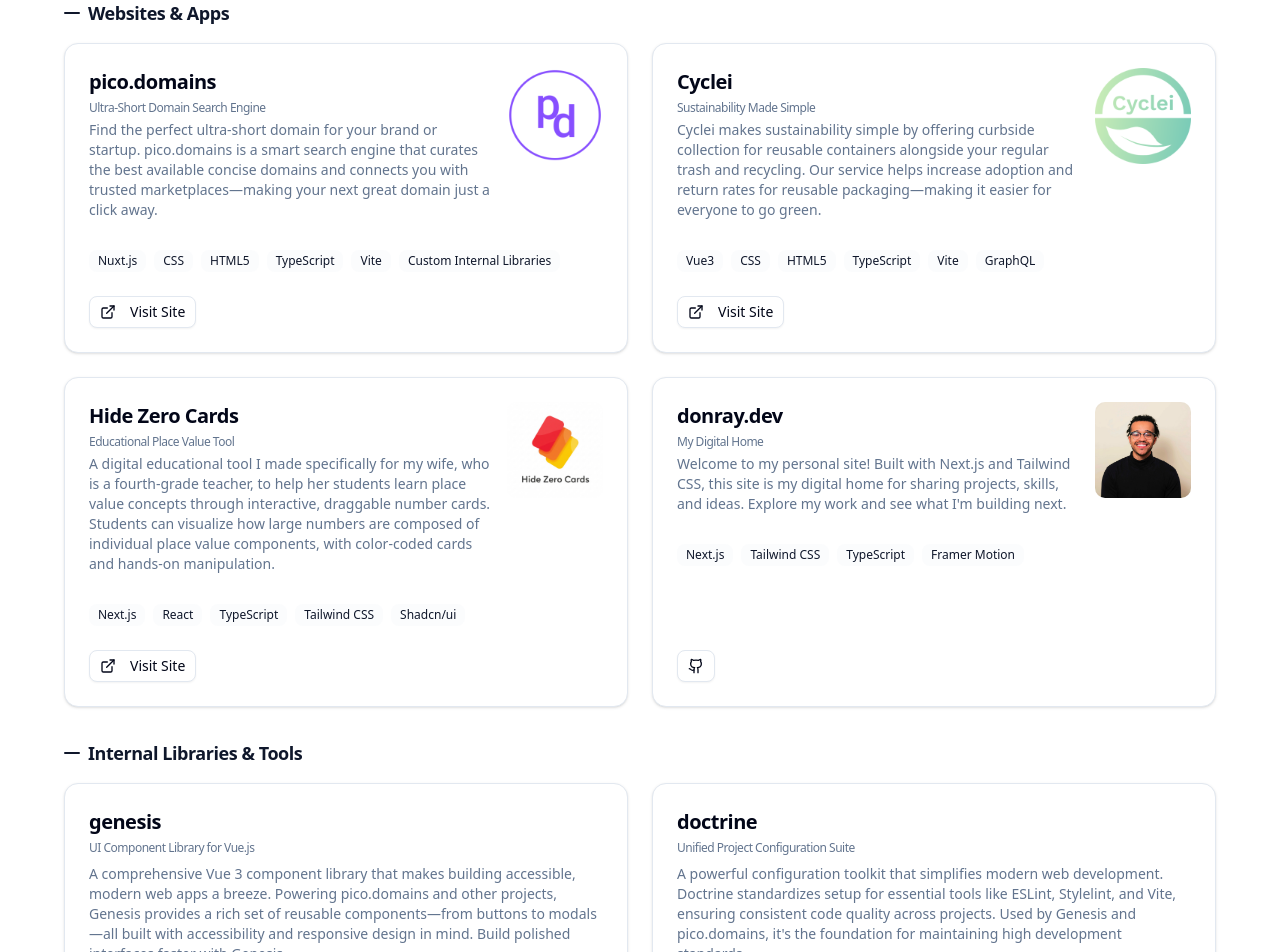
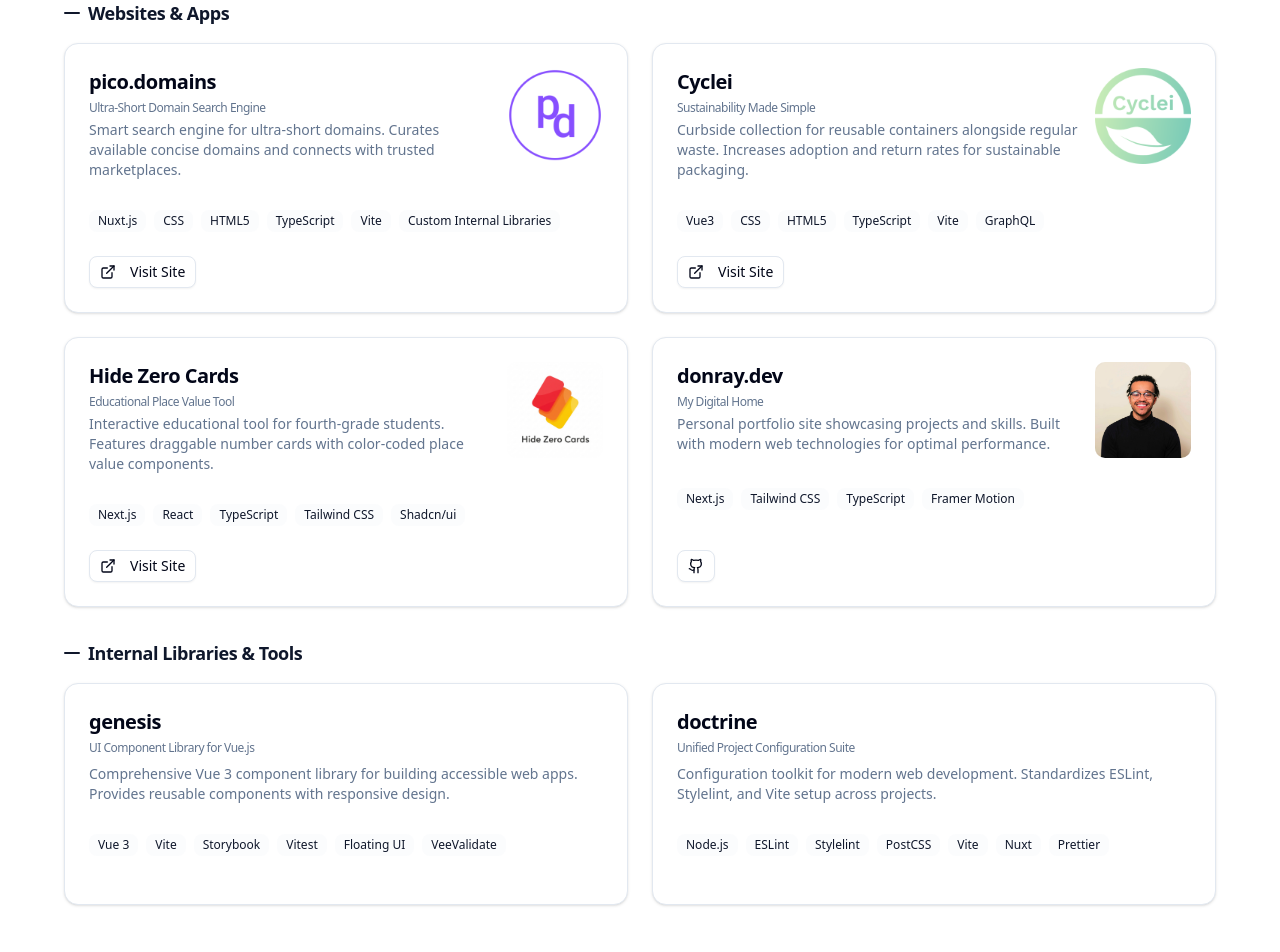
Before and after one commit to wdonray/donray.dev, a Next.js app: page / in a window 1280 px wide. Shown: the part 1580-2532 px from the top of the page. Built offline with nearby package versions, Linux system fonts and the light colour scheme; no server answers.

Commit message:
Refactor project descriptions in Projects component for clarity and conciseness.

```diff
--- a/src/components/projects.tsx
+++ b/src/components/projects.tsx
@@ -41,7 +41,7 @@ export default function Projects() {
       title: "pico.domains",
       subtitle: "Ultra-Short Domain Search Engine",
       description:
-        "Find the perfect ultra-short domain for your brand or startup. pico.domains is a smart search engine that curates the best available concise domains and connects you with trusted marketplaces—making your next great domain just a click away.",
+        "Smart search engine for ultra-short domains. Curates available concise domains and connects with trusted marketplaces.",
       url: "https://www.pico.domains/",
       technologies: [
         "Nuxt.js",
@@ -59,7 +59,7 @@ export default function Projects() {
       title: "Cyclei",
       subtitle: "Sustainability Made Simple",
       description:
-        "Cyclei makes sustainability simple by offering curbside collection for reusable containers alongside your regular trash and recycling. Our service helps increase adoption and return rates for reusable packaging—making it easier for everyone to go green.",
+        "Curbside collection for reusable containers alongside regular waste. Increases adoption and return rates for sustainable packaging.",
       url: "https://app.cyclei.eco/",
       technologies: ["Vue3", "CSS", "HTML5", "TypeScript", "Vite", "GraphQL"],
       image: "/cyclei.png",
@@ -70,7 +70,7 @@ export default function Projects() {
       title: "Hide Zero Cards",
       subtitle: "Educational Place Value Tool",
       description:
-        "A digital educational tool I made specifically for my wife, who is a fourth-grade teacher, to help her students learn place value concepts through interactive, draggable number cards. Students can visualize how large numbers are composed of individual place value components, with color-coded cards and hands-on manipulation.",
+        "Interactive educational tool for fourth-grade students. Features draggable number cards with color-coded place value components.",
       url: "https://main.dmh49rcj7joyy.amplifyapp.com",
       technologies: [
         "Next.js",
@@ -87,7 +87,7 @@ export default function Projects() {
       title: "donray.dev",
       subtitle: "My Digital Home",
       description:
-        "Welcome to my personal site! Built with Next.js and Tailwind CSS, this site is my digital home for sharing projects, skills, and ideas. Explore my work and see what I'm building next.",
+        "Personal portfolio site showcasing projects and skills. Built with modern web technologies for optimal performance.",
       technologies: ["Next.js", "Tailwind CSS", "TypeScript", "Framer Motion"],
       image: "/headshot.webp",
       imageAlt: "Screenshot of Donray.dev website",
@@ -98,7 +98,7 @@ export default function Projects() {
       title: "genesis",
       subtitle: "UI Component Library for Vue.js",
       description:
-        "A comprehensive Vue 3 component library that makes building accessible, modern web apps a breeze. Powering pico.domains and other projects, Genesis provides a rich set of reusable components—from buttons to modals—all built with accessibility and responsive design in mind. Build polished interfaces faster with Genesis.",
+        "Comprehensive Vue 3 component library for building accessible web apps. Provides reusable components with responsive design.",
       technologies: [
         "Vue 3",
         "Vite",
@@ -113,7 +113,7 @@ export default function Projects() {
       title: "doctrine",
       subtitle: "Unified Project Configuration Suite",
       description:
-        "A powerful configuration toolkit that simplifies modern web development. Doctrine standardizes setup for essential tools like ESLint, Stylelint, and Vite, ensuring consistent code quality across projects. Used by Genesis and pico.domains, it's the foundation for maintaining high development standards.",
+        "Configuration toolkit for modern web development. Standardizes ESLint, Stylelint, and Vite setup across projects.",
       technologies: [
         "Node.js",
         "ESLint",
```
